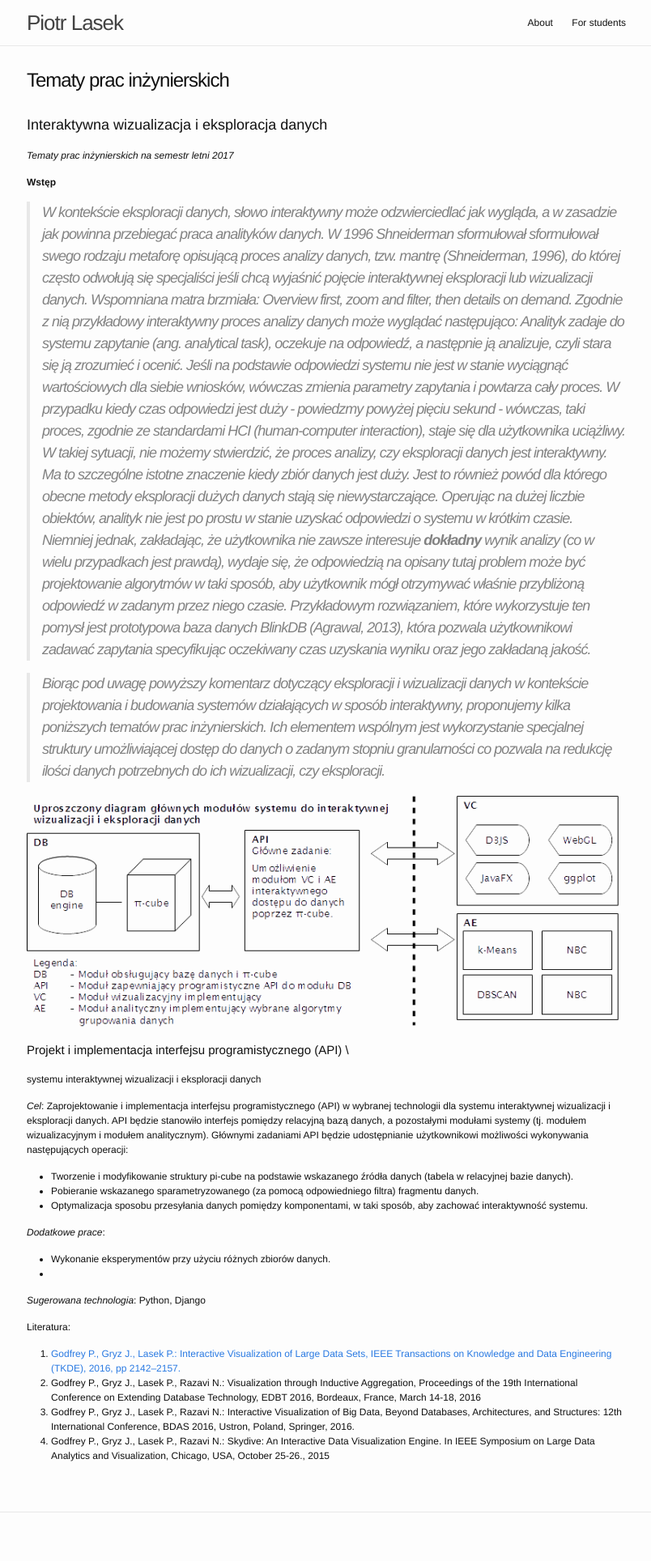
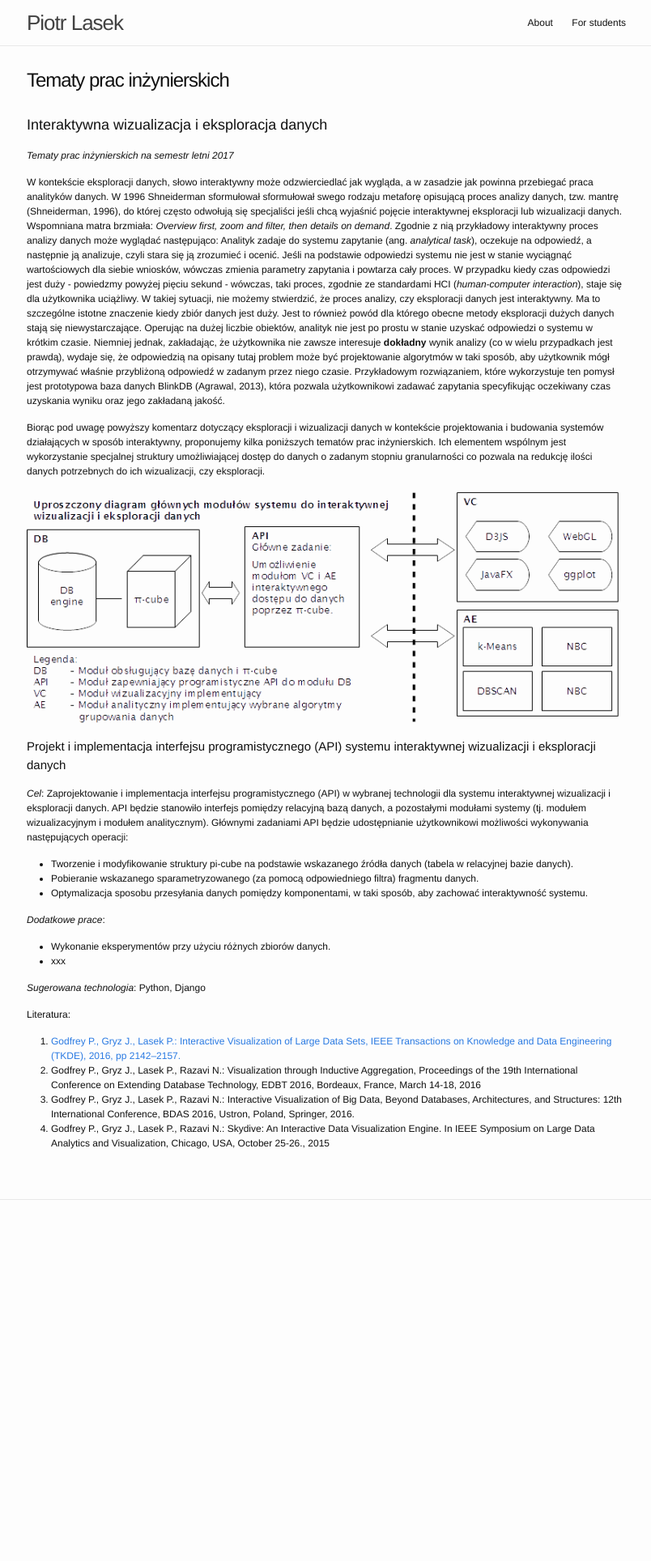
Before and after one commit to piotrlasek/piotrlasek.github.io, a Jekyll site: the page built from for-students/tematy-prac-2017.md, in a window 1280 px wide. Shown: the whole page at 81% size, without its empty margins (237-1041 px from the left). Built offline with Jekyll 4.4.1, drawn with Linux system fonts in a browser that asks for light colours; after the commit the page ends 1542 px from its top, so only the background shows below that.

Commit message:
Update tematy-prac-2017.md

```diff
--- a/for-students/tematy-prac-2017.md
+++ b/for-students/tematy-prac-2017.md
@@ -8,8 +8,7 @@ exclude: true
 # Interaktywna wizualizacja i eksploracja danych
 *Tematy prac inżynierskich na semestr letni 2017*
 
-**Wstęp**
-> W kontekście eksploracji danych, słowo interaktywny może
+W kontekście eksploracji danych, słowo interaktywny może
 odzwierciedlać jak wygląda, a w zasadzie jak powinna przebiegać praca
 analityków danych. W 1996 Shneiderman sformułował sformułował swego
 rodzaju metaforę opisującą proces analizy danych, tzw. mantrę
@@ -41,7 +40,7 @@ danych BlinkDB (Agrawal, 2013), która pozwala użytkownikowi zadawać
 zapytania specyfikując oczekiwany czas uzyskania wyniku oraz jego
 zakładaną jakość.
 
-> Biorąc pod uwagę powyższy komentarz dotyczący eksploracji i
+Biorąc pod uwagę powyższy komentarz dotyczący eksploracji i
 wizualizacji danych w kontekście projektowania i budowania systemów
 działających w sposób interaktywny, proponujemy kilka
 poniższych tematów prac inżynierskich.
@@ -52,8 +51,7 @@ eksploracji.
 
 ![Uproszczony diagram systemu]({{site.url}}/files/diagram-2017.png)
 
-## Projekt i implementacja interfejsu programistycznego (API) \
-systemu interaktywnej wizualizacji i eksploracji danych
+## Projekt i implementacja interfejsu programistycznego (API) systemu interaktywnej wizualizacji i eksploracji danych
 
 *Cel*: Zaprojektowanie i implementacja interfejsu programistycznego
 (API) w wybranej technologii dla systemu interaktywnej wizualizacji i
@@ -71,7 +69,7 @@ udostępnianie użytkownikowi możliwości wykonywania następujących operacji:
 
 *Dodatkowe prace*:
 * Wykonanie eksperymentów przy użyciu różnych zbiorów danych.
-*
+* xxx
 
 *Sugerowana technologia*: Python, Django
 
```
